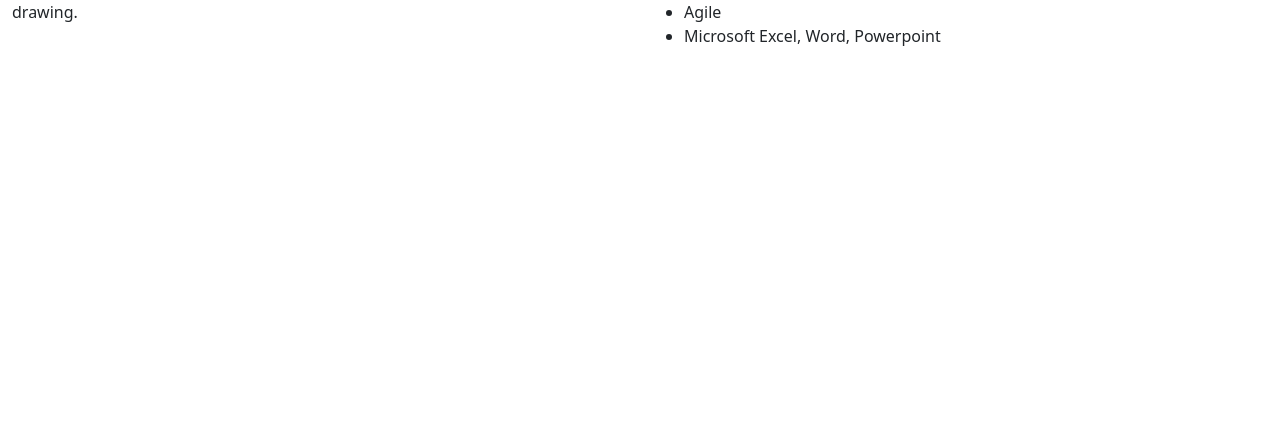
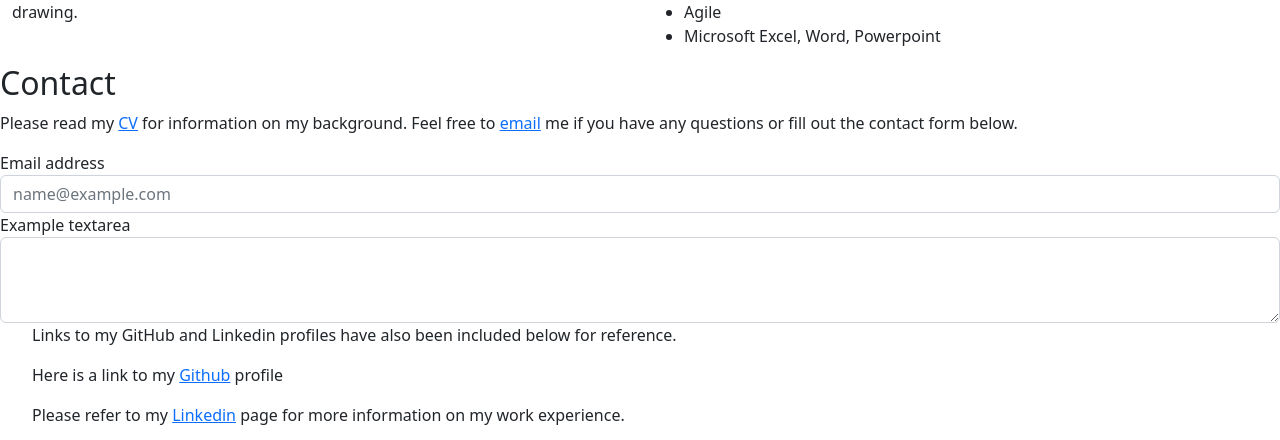
Before and after one commit to Nwinch1512/13-react-portfolio, a React (Create React App) app in the folder react-portfolio/: page / in a window 1280 px wide. Shown: the part 562-1002 px from the top of the page. Before the commit the page ends 800 px from the top, so only its background shows below. Built offline with nearby package versions, Linux system fonts and the light colour scheme.

Commit message:
Added contact information and form

```diff
--- a/react-portfolio/src/components/Contactspage.js
+++ b/react-portfolio/src/components/Contactspage.js
@@ -3,7 +3,66 @@ import "../styles/Contactspage.css";
 
 // By importing the Section.css file, it is added to the DOM whenever this component loads
 function Contactspage() {
-  return <section></section>;
+  return (
+    <section classNameName="page-section contact" id="contact">
+      <div classNameName="contact">
+        <h2>Contact</h2>
+        <p>
+          Please read my <a href="./CV.pdf">CV</a> for information on my
+          background. Feel free to{" "}
+          <a href="mailto: naomi.winchurch@hotmail.co.uk">email</a> me if you
+          have any questions or fill out the contact form below.
+        </p>
+      </div>
+      <form>
+        <div className="form-group">
+          <label for="exampleFormControlInput1">Email address</label>
+          <input
+            type="email"
+            className="form-control"
+            id="exampleFormControlInput1"
+            placeholder="name@example.com"
+          />
+        </div>
+        <div className="form-group">
+          <label for="exampleFormControlTextarea1">Example textarea</label>
+          <textarea
+            className="form-control"
+            id="exampleFormControlTextarea1"
+            rows="3"
+          ></textarea>
+        </div>
+      </form>
+      <ul>
+        <p>
+          Links to my GitHub and Linkedin profiles have also been included below
+          for reference.
+        </p>
+        <p>
+          Here is a link to my{" "}
+          <a
+            classNameName="btn"
+            href="https://github.com/Nwinch1512"
+            role="button"
+          >
+            Github
+          </a>{" "}
+          profile
+        </p>
+        <p>
+          Please refer to my{" "}
+          <a
+            classNameName="btn"
+            href="https://www.linkedin.com/in/naomiwinchurch/"
+            role="button"
+          >
+            Linkedin
+          </a>{" "}
+          page for more information on my work experience.
+        </p>
+      </ul>
+    </section>
+  );
 }
 
 export default Contactspage;
```
